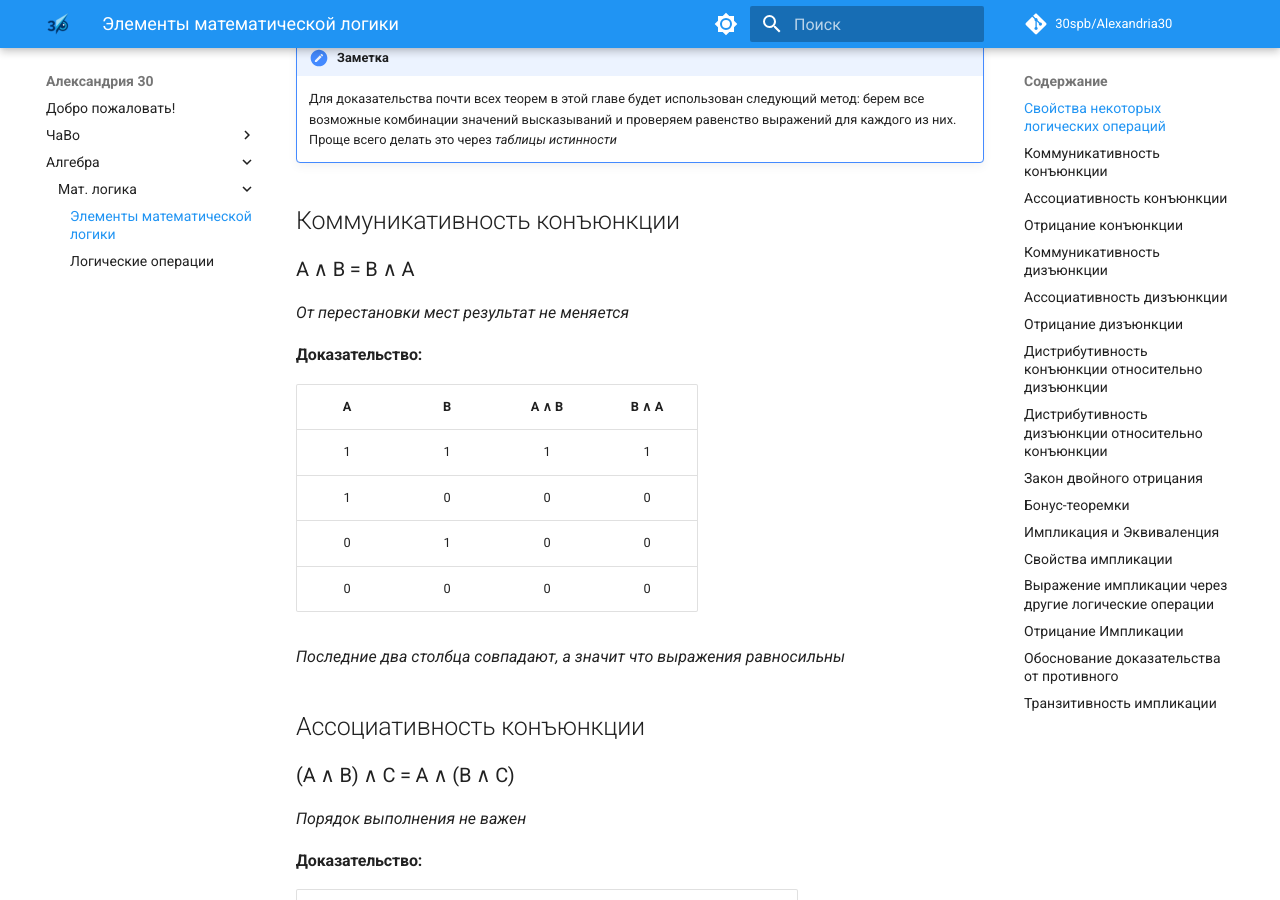
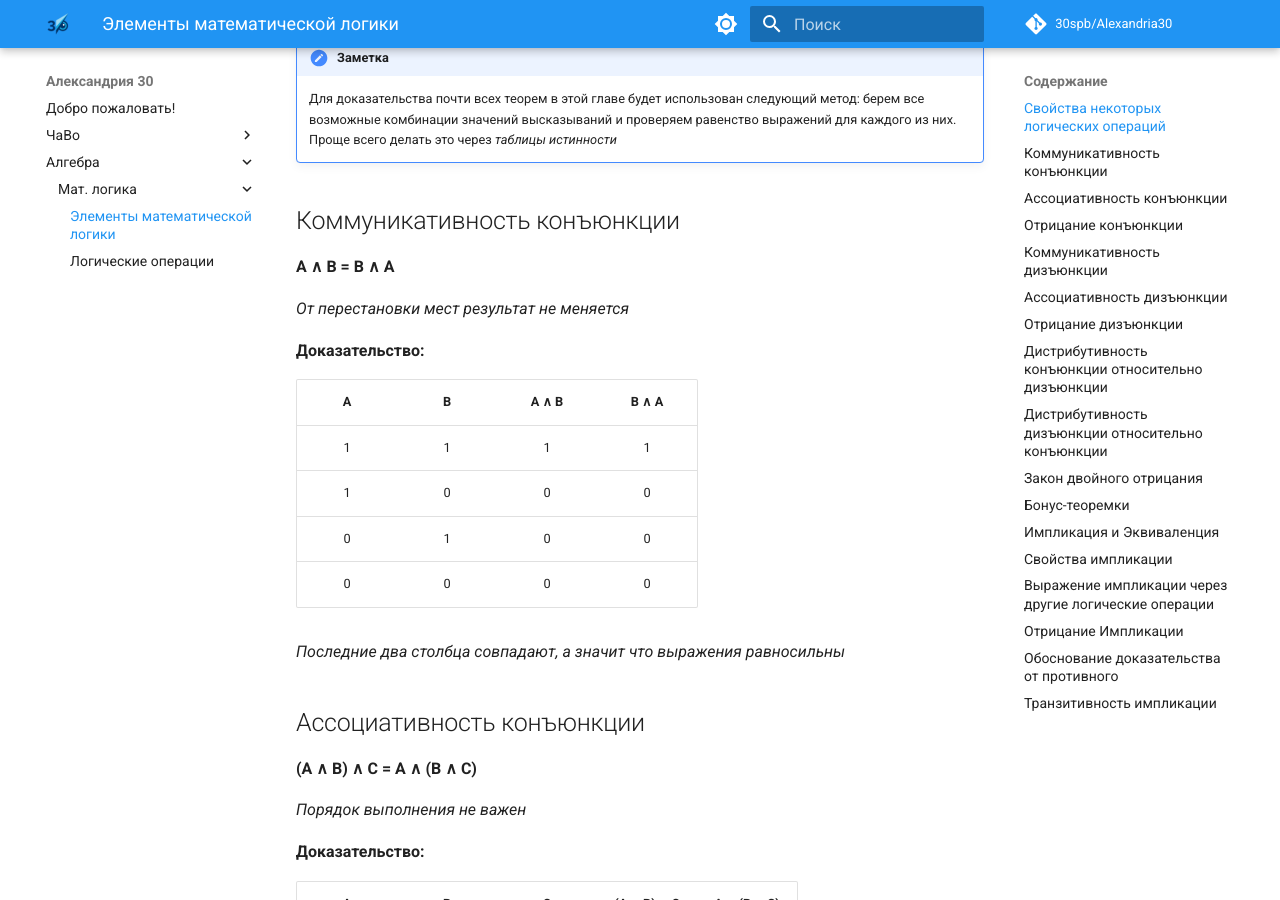
Before and after one commit to 30spb/Alexandria30, an MkDocs documentation site: the page built from docs/algebra/logic/logic_operations.md, in a window 1280 px wide and 900 px high, scrolled down 1254 px. Built offline with MkDocs 1.6.1 and Material for MkDocs 9.7.7, drawn with Linux system fonts in a browser that asks for light colours; comment, search, counter and statistics services are not loaded.

Commit message:
Перевод на другой формат заголовков

```diff
--- a/docs/algebra/logic/logic_operations.md
+++ b/docs/algebra/logic/logic_operations.md
@@ -42,11 +42,11 @@
 <a id="коммуникативность-конъюнкции"></a>
 ## Коммуникативность конъюнкции
 
-### A ∧ B = B ∧ A
+**A ∧ B = B ∧ A**
 
 *От перестановки мест результат не меняется*
 
-#### Доказательство:
+**Доказательство:**
 
 | A | B | A ∧ B | B ∧ A |
 |:-:|:-:|:-----:|:-----:|
@@ -60,11 +60,11 @@
 <a id="ассоциативность-конъюнкции"></a>
 ## Ассоциативность конъюнкции
 
-### (A ∧ B) ∧ C = A ∧ (B ∧ C)
+**(A ∧ B) ∧ C = A ∧ (B ∧ C)**
 
 *Порядок выполнения не важен*
 
-#### Доказательство:
+**Доказательство:**
 
 | A | B | C | (A ∧ B) ∧ C | A ∧ (B ∧ C) |
 |:-:|:-:|:-:|:-----------:|:-----------:|
@@ -82,11 +82,11 @@
 <a id="отрицание-конъюнкции"></a>
 ## Отрицание конъюнкции
 
-### ¬(A ∧ B) = (¬A) ∨ (¬B)
+**¬(A ∧ B) = (¬A) ∨ (¬B)**
 
 *Отрицание конъюнкции равняется дизъюнкции отрицаний*
 
-#### Доказательство:
+**Доказательство:**
 
 | A | B | ¬(A ∧ B) | (¬A) ∨ (¬B) |
 |:-:|:-:|:--------:|:-----------:|
@@ -100,11 +100,11 @@
 <a id="коммуникативность-дизъюнкции"></a>
 ## Коммуникативность дизъюнкции
 
-### A ∨ B = B ∨ A
+**A ∨ B = B ∨ A**
 
 *От перестановки мест результат не меняется*
 
-#### Доказательство:
+**Доказательство:**
 
 | A | B | A ∨ B | B ∨ A |
 |:-:|:-:|:-----:|:-----:|
@@ -118,11 +118,11 @@
 <a id="ассоциативность-дизъюнкции"></a>
 ## Ассоциативность дизъюнкции
 
-### (A ∨ B) ∨ C = A ∨ (B ∨ C)
+**(A ∨ B) ∨ C = A ∨ (B ∨ C)**
 
 *Порядок выполнения не важен*
 
-#### Доказательство:
+**Доказательство:**
 
 | A | B | C | (A ∨ B) ∨ C | A ∨ (B ∨ C) |
 |:-:|:-:|:-:|:-----------:|:-----------:|
@@ -140,11 +140,11 @@
 <a id="отрицание-дизъюнкции"></a>
 ## Отрицание дизъюнкции
 
-### ¬(A ∨ B) = (¬A) ∧ (¬B)
+**¬(A ∨ B) = (¬A) ∧ (¬B)**
 
 *Отрицание дизъюнкции равняется конъюнкции отрицаний*
 
-#### Доказательство:
+**Доказательство:**
 
 | A | B | ¬(A ∨ B) | (¬A) ∧ (¬B) |
 |:-:|:-:|:--------:|:-----------:|
@@ -158,9 +158,9 @@
 <a id="дистрибутивность-конъюнкции-относительно-дизъюнкции"></a>
 ## Дистрибутивность конъюнкции относительно дизъюнкции
 
-### A ∧ (B ∨ C) = (A ∧ B) ∨ (A ∧ C)
+**A ∧ (B ∨ C) = (A ∧ B) ∨ (A ∧ C)**
 
-#### Доказательство:
+**Доказательство:**
 
 | A | B | C | A ∧ (B ∨ C) | (A ∧ B) ∨ (A ∧ C) |
 |:-:|:-:|:-:|:-----------:|:-----------------:|
@@ -178,9 +178,9 @@
 <a id="дистрибутивность-дизъюнкции-относительно-конъюнкции"></a>
 ## Дистрибутивность дизъюнкции относительно конъюнкции
 
-### A ∨ (B ∧ C) = (A ∨ B) ∧ (A ∨ C)
+**A ∨ (B ∧ C) = (A ∨ B) ∧ (A ∨ C)**
 
-#### Доказательство:
+**Доказательство:**
 
 | A | B | C | A ∧ (B ∨ C) | (A ∧ B) ∧ (A ∧ C) |
 |:-:|:-:|:-:|:-----------:|:-----------------:|
@@ -198,17 +198,17 @@
 <a id="закон-двойного-отрицания"></a>
 ## Закон двойного отрицания :material-information-outline:{ title="Считается, что теорема очевидна" }
 
-### ¬(¬A) = A
+**¬(¬A) = A**
 
 <a id="бонус-теоремки"></a>
 ## Бонус-теоремки :material-information-outline:{ title="Считается, что они очевидны" }
 
-### 1. A ∧ A = A
-### 2. A ∧ 1 = A
-### 3. A ∧ 0 = 0
-### 4. A ∨ A = A
-### 5. A ∨ 1 = 1
-### 6. A ∨ 0 = A
+**1. A ∧ A = A**
+**2. A ∧ 1 = A**
+**3. A ∧ 0 = 0**
+**4. A ∨ A = A**
+**5. A ∨ 1 = 1**
+**6. A ∨ 0 = A**
 
 <a id="импликация-и-эквиваленция"></a>
 ## Импликация и Эквиваленция
@@ -239,9 +239,9 @@
 <a id="выражение-импликации-через-другие-логические-операции"></a>
 ## Выражение импликации через другие логические операции
 
-### A → B = (¬A) ∨ B
+**A → B = (¬A) ∨ B**
 
-#### Доказательство:
+**Доказательство:**
 
 | A | B | A → B | (¬A) ∨ B |
 |:-:|:-:|:-----:|:--------:|
@@ -255,9 +255,9 @@
 <a id="отрицание-импликации"></a>
 ## Отрицание Импликации
 
-###  ¬(A → B) = A ∨ (¬B)
+**¬(A → B) = A ∨ (¬B)**
 
-#### Доказательство:
+**Доказательство:**
 
 ¬(A → B) = ¬((¬A) ∨ B) = A ∨ (¬B)
 
@@ -270,9 +270,9 @@
 
     Освежить в памяти такое доказательство можно [тут](https://ru.wikipedia.org/wiki/%D0%94%D0%BE%D0%BA%D0%B0%D0%B7%D0%B0%D1%82%D0%B5%D0%BB%D1%8C%D1%81%D1%82%D0%B2%D0%BE_%D0%BE%D1%82_%D0%BF%D1%80%D0%BE%D1%82%D0%B8%D0%B2%D0%BD%D0%BE%D0%B3%D0%BE)
 
-### A → B = (¬B) → (¬A)
+**A → B = (¬B) → (¬A)**
 
-#### Доказательство:
+**Доказательство:**
 
 | A | B | A → B | (¬B) → (¬A) |
 |:-:|:-:|:-----:|:-----------:|
@@ -290,9 +290,9 @@
 
     В данном случае нам нужно доказать не равносильность двух выражений, а то, что данное выражение будет верно при любых значениях высказываний.
 
-### ((A → B) ∧ (B → C)) → (A → C)
+**((A → B) ∧ (B → C)) → (A → C)**
 
-#### Доказательство:
+**Доказательство:**
 
 | A | B | C | ((A → B) ∧ (B → C)) → (A → C) |
 |:-:|:-:|:-:|:-----------------------------:|
```
